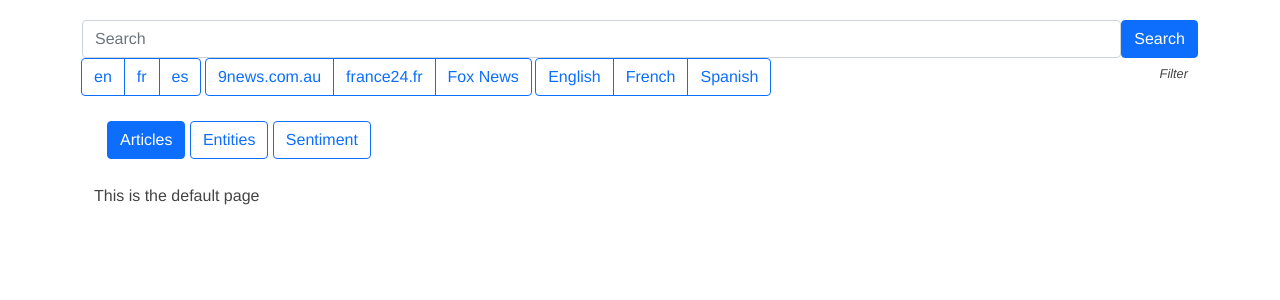
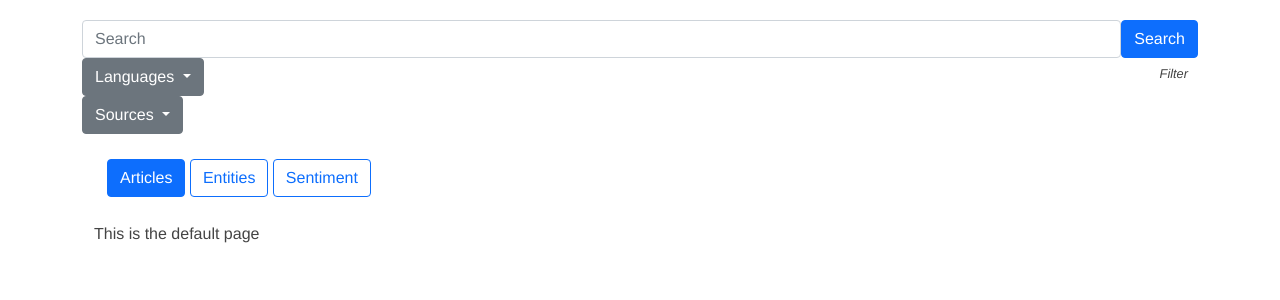
Before and after one commit to Pesinn/DataMining, a Flask app: page / in a window 1280 px wide. Shown: the part 56-356 px from the top of the page. Run offline with Flask 2, Linux system fonts and the light colour scheme; some libraries are stand-ins or nearby versions.

Commit message:
F: Filter extended

```diff
--- a/Frontend/app.py
+++ b/Frontend/app.py
@@ -68,27 +68,82 @@ def random_string(random_chars=12, alphabet="0123456789abcdef"):
 @app.route('/',  methods=["GET"])
 def index():
   search_req = req.conv_req_to_query_string(request)
+  f = get_filter()
+
   # If no search query has been entered
   if "[]" in search_req or not search_req:
-    d = {
-      "filter": get_filter()
-    }
-    return render_template("default.html", data = d)
+    return render_template("default.html", filter = f)
   try:
     art = domain_articles.get_articles(search_req)
-
-    art[0]["filter"] = get_filter()
     art[0]["article_pages"] = page.article_pagination(art[0], request)
 
     if "[]" in art:
-      return render_template("default.html")
-    return render_template("articles.html", data = art[0])
+      print("[]")
+      return render_template("default.html", filter = f)
+    return render_template("articles.html", filter = f, data = art[0])
   except Exception as error:
     print("Error", error)
-    d = {
-      "filter": get_filter()
-    }
-    return render_template("default.html", data = d)
+    return render_template("default.html", filter = f)
+
+@app.route('/entities', methods=["GET"])
+def entities():
+  search_req = req.conv_req_to_query_string(request)
+  f = get_filter()
+
+  # If no search query has been entered
+  if "[]" in search_req or not search_req:
+    return render_template("default.html", filter = f)
+  ent = domain_entities.get_entities(search_req)
+
+  id = 0
+  for i in ent[0]["entities"]["named"]:
+    i["id"] = f"entity_{id}"
+    id = id + 1
+
+  ent[0]["article_pages"] = page.article_pagination(ent[0], request)
+
+  if "[]" in ent:
+    return render_template("default.html", filter = f)
+  return render_template("entities.html", filter = f, data = ent[0])
+
+@app.route('/entities-cloud', methods=["GET"])
+def entities_cloud():
+  search_req = req.conv_req_to_query_string(request)
+  f = get_filter()
+
+  # If no search query has been entered
+  if "[]" in search_req or not search_req:
+    return render_template("default.html", filter = f)
+
+  ent = domain_entities.get_entities(search_req)
+  cloud_image_path = create_word_cloud(ent)
+  return render_template("entities_cloud.html", filter = f, cloud_image = cloud_image_path)
+
+@app.route('/sentiment', methods=["GET"])
+def sentiment():
+  bar_labels=sentiment_labels
+  search_req = req.conv_req_to_query_string(request)
+  f = get_filter()
+
+  # If no search query has been entered
+  if "[]" in search_req or not search_req:
+    return render_template("default.html", filter = f)
+
+  sentiment = domain_sentiment.get_sentiment_analysis(search_req)
+  return render_template("sentiment.html", filter = f, labels=bar_labels, data=sentiment)
+
+@app.route('/sentiment-stats', methods=["GET"])
+def sentiment_stats():
+  bar_labels=sentiment_labels
+  search_req = req.conv_req_to_query_string(request)
+  f = get_filter()
+
+  # If no search query has been entered
+  if "[]" in search_req or not search_req:
+    return render_template("default.html", filter = f)
+
+  sentiment = domain_sentiment.get_sentiment_analysis(search_req)
+  return render_template("sentiment_stats.html", filter = f, labels=bar_labels, data=sentiment)
 
 def get_filter():
   return {
@@ -100,12 +155,13 @@ def get_filter():
     },
     "sources":
     {
-      "9news.com.au": True,
+      "9news.com.au": False,
       "france24.fr": False,
       "foxnews": False
-    }
+    },
+    "date_from": "2020-01-01",
+    "date_to": "2020-01-01",
   }
-
 
 def create_word_cloud(ent):
   x, y = np.ogrid[:300, :300]
@@ -126,68 +182,5 @@ def create_word_cloud(ent):
 
   return f"{generated_image_path}{random_str}.png"
 
-@app.route('/entities', methods=["GET"])
-def entities():
-  search_req = req.conv_req_to_query_string(request)
-
-  # If no search query has been entered
-  if "[]" in search_req or not search_req:
-    d = {
-      "filter": get_filter()
-    }
-    return render_template("default.html", data = d)
-  ent = domain_entities.get_entities(search_req)
-
-  id = 0
-  for i in ent[0]["entities"]["named"]:
-    i["id"] = f"entity_{id}"
-    id = id + 1
-
-  ent[0]["article_pages"] = page.article_pagination(ent[0], request)
-  ent[0]["filter"] = get_filter()
-
-  if "[]" in ent:
-    d = {
-      "filter": get_filter()
-    }
-    return render_template("default.html", data = d)
-  return render_template("entities.html", data = ent[0])
-
-
-@app.route('/entities-cloud', methods=["GET"])
-def entities_cloud():
-  search_req = req.conv_req_to_query_string(request)
-
-  # If no search query has been entered
-  if "[]" in search_req or not search_req:
-    return render_template("default.html")
-
-  ent = domain_entities.get_entities(search_req)
-  cloud_image_path = create_word_cloud(ent)
-  return render_template("entities_cloud.html", cloud_image = cloud_image_path)
-
-@app.route('/sentiment', methods=["GET"])
-def sentiment():
-  bar_labels=sentiment_labels
-  search_req = req.conv_req_to_query_string(request)
-  # If no search query has been entered
-  if "[]" in search_req or not search_req:
-    return render_template("default.html")
-
-  sentiment = domain_sentiment.get_sentiment_analysis(search_req)
-  return render_template("sentiment.html", labels=bar_labels, data=sentiment)
-
-@app.route('/sentiment-stats', methods=["GET"])
-def sentiment_stats():
-  bar_labels=sentiment_labels
-  search_req = req.conv_req_to_query_string(request)
-
-  # If no search query has been entered
-  if "[]" in search_req or not search_req:
-    return render_template("default.html")
-
-  sentiment = domain_sentiment.get_sentiment_analysis(search_req)
-  return render_template("sentiment_stats.html", labels=bar_labels, data=sentiment)
-
-port = int(os.environ.get('PORT', 5550))
+port = int(os.environ.get('PORT', 5552))
 app.run(host='0.0.0.0', port=port)
--- a/Frontend/templates/search.html
+++ b/Frontend/templates/search.html
@@ -11,36 +11,46 @@
 </ul>
 
 <div class="Search-filtering">
-  <div class="btn-group" role="group" aria-label="Basic checkbox toggle button group">
+  <div class="dropdown">
+    <button class="btn btn-secondary dropdown-toggle" type="button" id="dropdownMenuButton1" data-bs-toggle="dropdown" aria-expanded="false">
+      Languages
+    </button>
+    <ul class="dropdown-menu" aria-labelledby="dropdownMenuButton1">
+      {% for f, used in filter.languages.items() %}
 
-    {% for f, used in data.filter.languages.items() %}
-      <input type="checkbox" class="btn-check" id="langCheck_{{f}}" autocomplete="off">
-      <label class="btn btn-outline-primary" onclick="setLanguage('{{f}}')" for="langCheck_{{f}}">{{f}}</label>
-    {% endfor %}
+      <li>
+        <div class="form-check">
+          <input class="languageCheck_{{f}}" onclick="setLanguage('{{f}}')" type="checkbox" value="" id="languageCheck_{{f}}">
+          <label class="form-check-label" for="languageCheck_{{f}}">
+            {{f}}
+          </label>
+        </div>
+      </li>
 
+      {% endfor %}
+    </ul>
   </div>
 
-  <div class="btn-group" role="group" aria-label="Basic checkbox toggle button group">
-    <input type="checkbox" class="btn-check" id="sourceCheck1" autocomplete="off">
-    <label class="btn btn-outline-primary" onclick="setSource('9news.com.au')" for="sourceCheck1">9news.com.au</label>
+  <div class="dropdown">
+    <button class="btn btn-secondary dropdown-toggle" type="button" id="dropdownMenuButton1" data-bs-toggle="dropdown" aria-expanded="false">
+      Sources
+    </button>
+    <ul class="dropdown-menu" aria-labelledby="dropdownMenuButton1">
+      {% for f, used in filter.sources.items() %}
 
-    <input type="checkbox" class="btn-check" id="sourceCheck2" autocomplete="off">
-    <label class="btn btn-outline-primary" onclick="setSource('france24.fr')" for="sourceCheck2">france24.fr</label>
+      <li>
+        <div class="form-check">
+          <input class="sourceCheck_{{f}}" onclick="setSource('{{f}}')" type="checkbox" value="" id="sourceCheck_{{f}}">
+          <label class="form-check-label" for="sourceCheck_{{f}}">
+            {{f}}
+          </label>
+        </div>
+      </li>
 
-    <input type="checkbox" class="btn-check" id="sourceCheck3" autocomplete="off">
-    <label class="btn btn-outline-primary" onclick="setSource('foxnews.com')" for="sourceCheck3">Fox News</label>
+      {% endfor %}
+    </ul>
   </div>
 
-  <div class="btn-group" role="group" aria-label="Basic checkbox toggle button group">
-    <input type="checkbox" class="btn-check" id="langCheck1" autocomplete="off">
-    <label class="btn btn-outline-primary" onclick="setLanguage('en')" for="langCheck1">English</label>
-
-    <input type="checkbox" class="btn-check" id="langCheck2" autocomplete="off">
-    <label class="btn btn-outline-primary" onclick="setLanguage('fr')" for="langCheck2">French</label>
-
-    <input type="checkbox" class="btn-check" id="langCheck3" autocomplete="off">
-    <label class="btn btn-outline-primary" onclick="setLanguage('es')" for="langCheck3">Spanish</label>
-  </div>
 
 </div>
 
@@ -72,18 +82,28 @@ var debug = false;
 // Assign search input values from the URL
 document.getElementById("main-search-input").value = getQueryParameter("search");
 
+_sources = {};
+_lang = {};
+{% for item, val in filter.sources.items() %}
+  _sources["{{ item }}"] = "{{ val }}";
+{% endfor %}
+
+{% for item, val in filter.languages.items() %}
+  _lang["{{ item }}"] = "{{ val }}";
+{% endfor %}
+
+var _filter = {
+  "sources": _sources,
+  "languages": _lang,
+  "date_from": JSON.parse('{{ filter.date_from | tojson}}'),
+  "date_to": JSON.parse('{{ filter.date_to | tojson}}')
+}
+
 buttonOnClickHandler();
 buttonClassHandler();
 
 var defaultFilter = {
   "articles_limit": 10
-}
-
-var _filter = {
-  "sources": [],
-  "languages": [],
-  "date_from": "",
-  "date_to": ""
 }
 
 function setSource(inVar) {
@@ -108,15 +128,10 @@ function setFiltering(element, type) {
 }
 
 function upsertArray(element, arr) {
-  if(arr.includes(element)) {
-    const i = arr.indexOf(element);
-    if(i > -1) {
-      // Remove single element from the list
-      // based on certain index
-      arr.splice(i, 1);
-    }
+  if(arr[element] == "True") {
+    arr[element] = "False";
   } else {
-    arr.push(element);
+    arr[element] = "True";
   }
   return arr;
 }
@@ -168,20 +183,32 @@ function setCurrentPage(filter) {
     ...filter,
     ..._filter
   }
-
   if(f != null && "page" in f) {
     str += "&current_page=" + f["page"];
   }
   if(f != null && "languages" in f) {
-    if(f["languages"].length > 0) {
-      str += "&languages=" + f["languages"];
-    }
+    str += appendToSearchStringFilter(f["languages"], "languages");
   }
   if(f != null && "sources" in f) {
-    if(f["sources"].length > 0) {
-      str += "&sources=" + f["sources"];
+    str += appendToSearchStringFilter(f["sources"], "sources");
+  }
+  return str;
+}
+
+function appendToSearchStringFilter(dict, type) {
+  let found = false;
+  let str = "";
+  Object.entries(dict).forEach(([k,v]) => {
+    if(v == "True") {
+      if(found == false) {
+        str += "&"+type+"=";
+        found = true;
+      } else {
+        str += ","
+      }
+      str += k;
     }
-  }
+  });
   return str;
 }
 
@@ -283,6 +310,21 @@ function modifyElementClass(id, addClass, removeClass) {
   element.classList.add(addClass);
 }
 
+arrangeFilter();
+function arrangeFilter() {
+  arrangeLanguages();
+}
+
+function arrangeLanguages() {
+  Object.entries(_filter["languages"]).forEach(([k,v]) => {
+    element = document.getElementById("languageCheck_"+k);
+    if(v == "False") {
+      element.checked = false;
+    } else {
+      element.checked = true;
+    }
+  });
+}
 
 
 </script>
```
